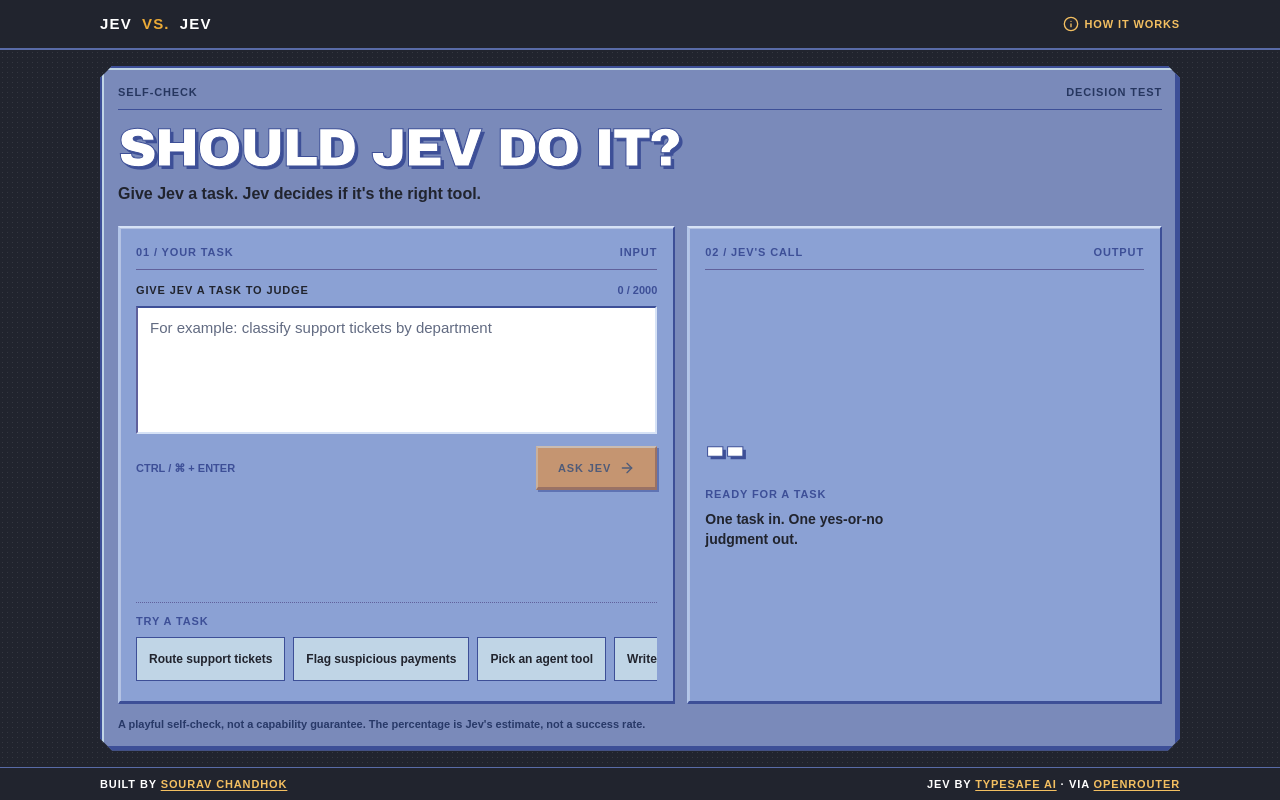
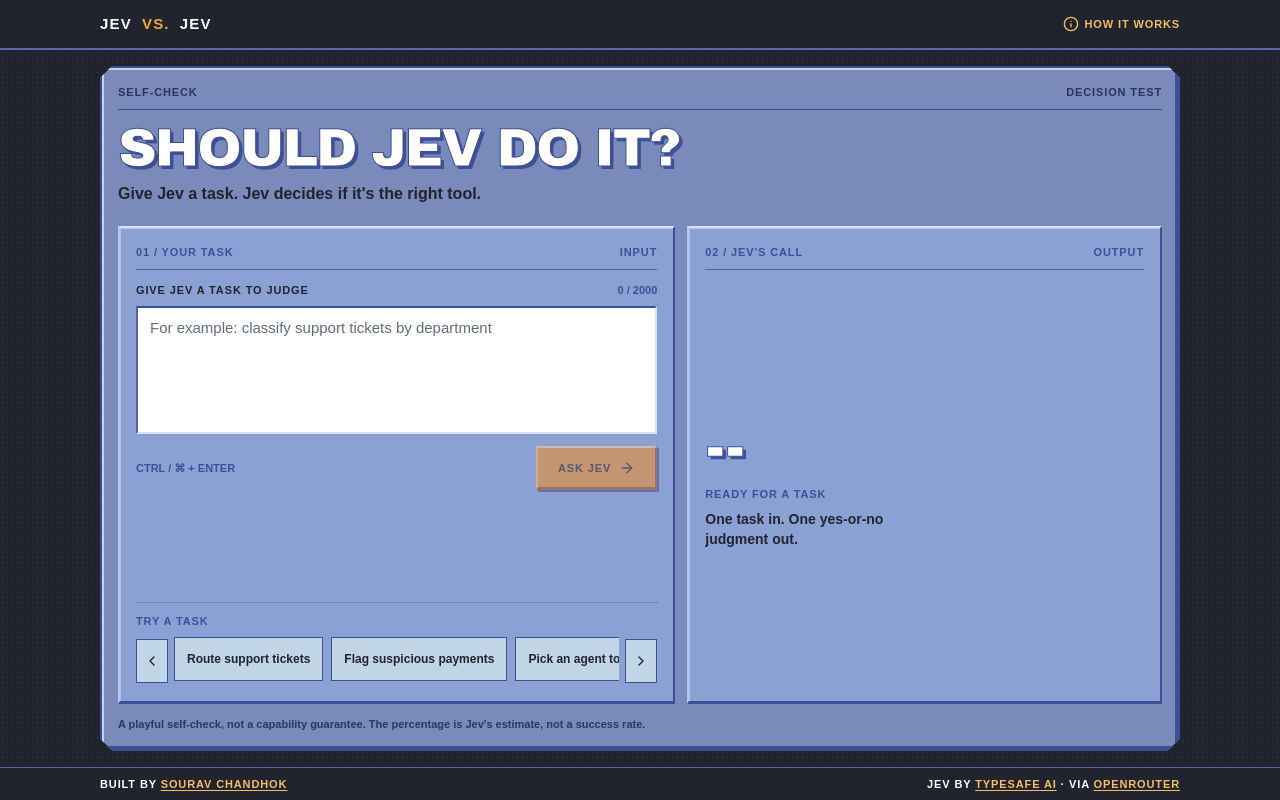
Before and after one commit to souravC01/jev-vs-jev, a Next.js app: page /try in a window 1280 px wide. Built offline with nearby package versions, Linux system fonts and the light colour scheme.

Commit message:
fix: make example tasks navigable on desktop

```diff
--- a/src/components/ExamplePrompts.tsx
+++ b/src/components/ExamplePrompts.tsx
@@ -1,3 +1,7 @@
+"use client";
+
+import { useRef } from "react";
+import { ChevronLeft, ChevronRight } from "lucide-react";
 import { EXAMPLE_TASKS } from "@/lib/constants";
 import type { ExampleTask } from "@/lib/types";
 
@@ -7,10 +11,21 @@ interface ExamplePromptsProps {
 }
 
 export function ExamplePrompts({ onSelect, disabled = false }: ExamplePromptsProps) {
+  const stripRef = useRef<HTMLDivElement>(null);
+
+  function scrollExamples(direction: -1 | 1) {
+    const strip = stripRef.current;
+    if (strip) strip.scrollBy({ left: direction * strip.clientWidth * 0.8, behavior: "smooth" });
+  }
+
   return (
     <div className="mt-3 border-t border-dotted border-[#60619c] pt-2.5">
       <p className="console-label mb-2 text-[#3d4f97]">Try a task</p>
-      <div className="example-strip flex gap-2 overflow-x-auto pb-1">
+      <div className="flex min-w-0 items-center gap-1.5">
+        <button type="button" aria-label="Previous examples" aria-controls="example-tasks" onClick={() => scrollExamples(-1)} disabled={disabled} className="hidden min-h-11 w-8 shrink-0 items-center justify-center border border-[#3d4f97] bg-[#c0d5e6] text-[#21242e] hover:bg-white focus-visible:outline-2 focus-visible:outline-offset-2 focus-visible:outline-[#f68d1f] disabled:opacity-50 md:flex">
+          <ChevronLeft className="size-4" aria-hidden="true" />
+        </button>
+        <div id="example-tasks" ref={stripRef} className="example-strip flex min-w-0 flex-1 gap-2 overflow-x-auto pb-1">
           {EXAMPLE_TASKS.map((example) => (
             <button
               key={example.id}
@@ -24,6 +39,10 @@ export function ExamplePrompts({ onSelect, disabled = false }: ExamplePromptsPro
             </button>
           ))}
         </div>
+        <button type="button" aria-label="Next examples" aria-controls="example-tasks" onClick={() => scrollExamples(1)} disabled={disabled} className="hidden min-h-11 w-8 shrink-0 items-center justify-center border border-[#3d4f97] bg-[#c0d5e6] text-[#21242e] hover:bg-white focus-visible:outline-2 focus-visible:outline-offset-2 focus-visible:outline-[#f68d1f] disabled:opacity-50 md:flex">
+          <ChevronRight className="size-4" aria-hidden="true" />
+        </button>
+      </div>
     </div>
   );
 }
```
Also changed, not shown: 1 other file (tests, documents, lock files or other folders). Lines whose indentation alone changed are shown as unchanged.
